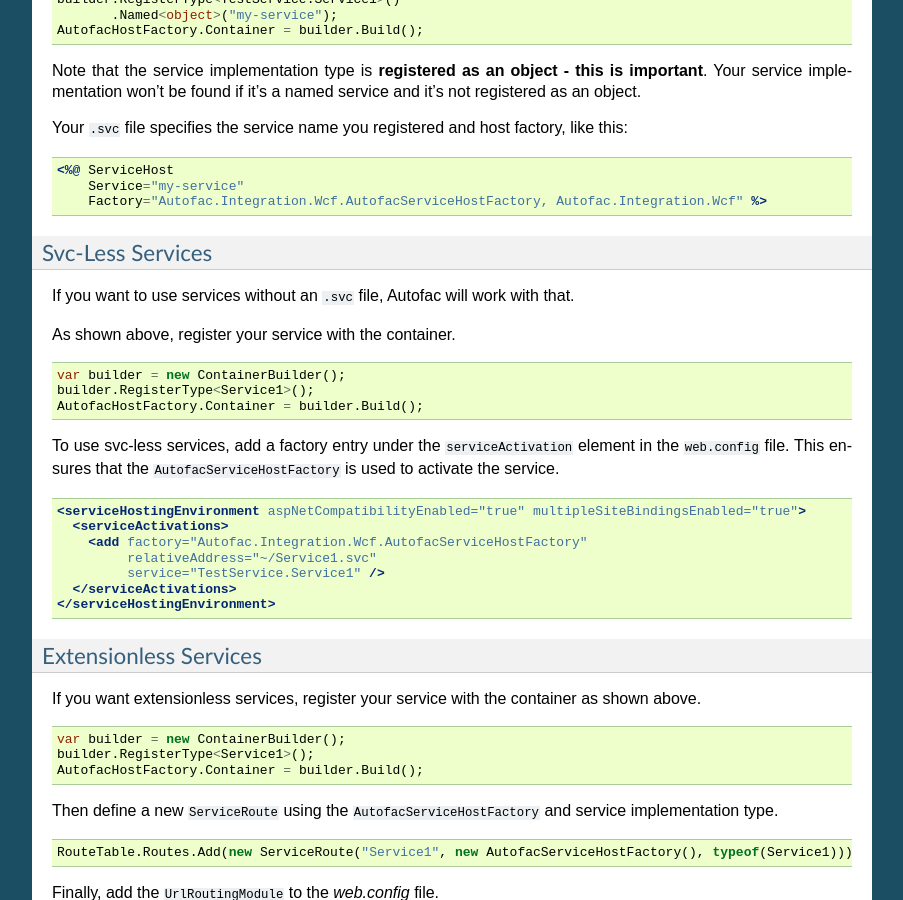
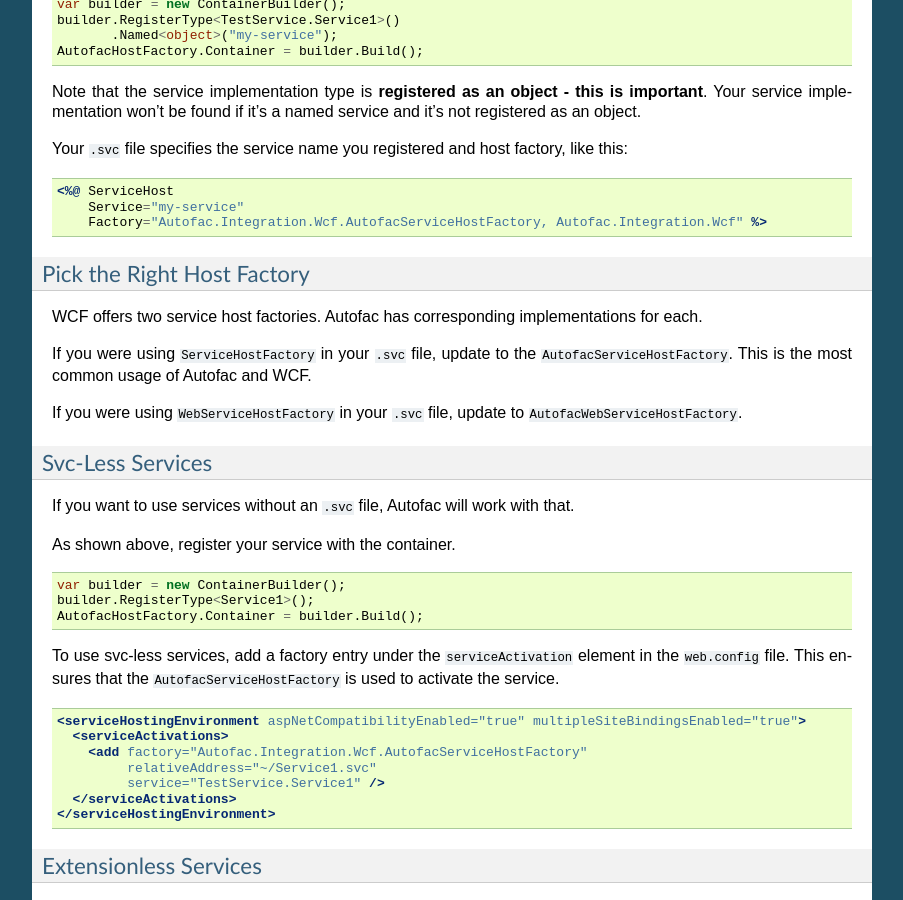
Before and after one commit to autofac/Documentation, a Sphinx documentation site: the page built from docs/integration/wcf.rst, in a window 1280 px wide and 900 px high, scrolled down 3587 px. Shown: the whole window, without its empty margins (198-1101 px from the left). Built offline with Sphinx 7.4.7, drawn with Linux system fonts in a browser that asks for light colours; some of the changed text lies outside the part shown.

Commit message:
Added a note about AutofacWebServiceHostFactory.

```diff
--- a/docs/integration/wcf.rst
+++ b/docs/integration/wcf.rst
@@ -191,6 +191,15 @@
         Service="my-service"
         Factory="Autofac.Integration.Wcf.AutofacServiceHostFactory, Autofac.Integration.Wcf" %>
 
+Pick the Right Host Factory
+---------------------------
+
+WCF offers two service host factories. Autofac has corresponding implementations for each.
+
+If you were using ``ServiceHostFactory`` in your ``.svc`` file, update to the ``AutofacServiceHostFactory``. This is the most common usage of Autofac and WCF.
+
+If you were using ``WebServiceHostFactory`` in your ``.svc`` file, update to ``AutofacWebServiceHostFactory``.
+
 Svc-Less Services
 -----------------
 
```
